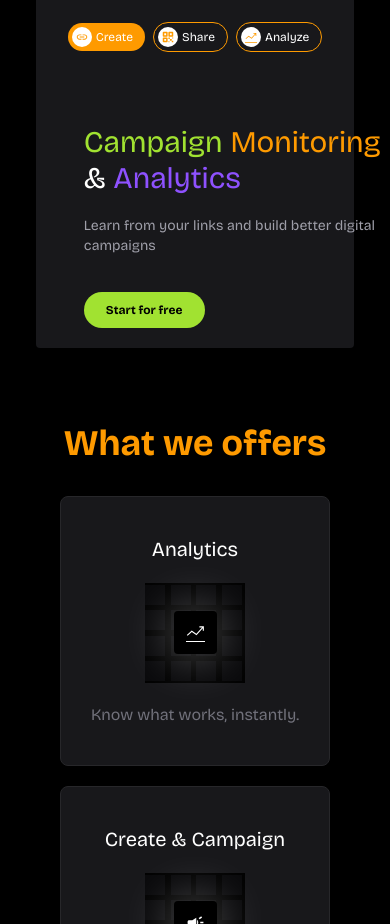
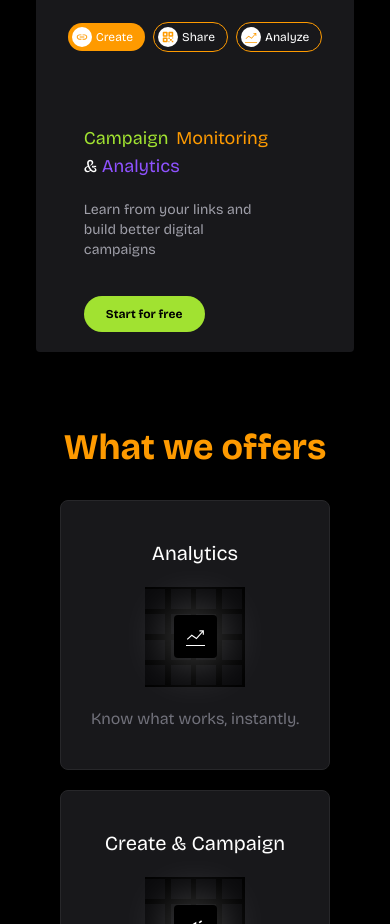
Before and after one commit to vardhan-ganugula/urlfoxy, a React (Vite) app in the folder client/: page / in a window 390 px wide. Shown: the part 883-1807 px from the top of the page. Built offline with nearby package versions, Linux system fonts and the light colour scheme.

Commit message:
fix: responsiveness

```diff
--- a/client/src/components/Footer.jsx
+++ b/client/src/components/Footer.jsx
@@ -39,7 +39,7 @@ const Footer = () => {
       </div>
 
       {/* Main Footer Content */}
-      <div className="pt-32 pt-[200px] pb-8 text-white">
+      <div className="pt-[200px] pb-8 text-white">
         <div className="max-w-7xl mx-auto px-4 md:px-8">
           <div className="grid grid-cols-1 sm:grid-cols-2 lg:grid-cols-4 gap-8 md:gap-6">
 
--- a/client/src/components/Overview.jsx
+++ b/client/src/components/Overview.jsx
@@ -49,7 +49,7 @@ const Overview = () => {
         <div className="mt-18 w-[80%] flex justify-between">
           <div className="mx-auto">
             <div className="my-auto">
-              <div className="text-3xl space-x-2">
+              <div className="text-lg md:text-3xl space-x-2">
                 <span className="text-primary">Campaign</span>
                 <span className="text-amber-500">Monitoring</span> &
                 <span className="text-violet-500"> Analytics</span>
```
